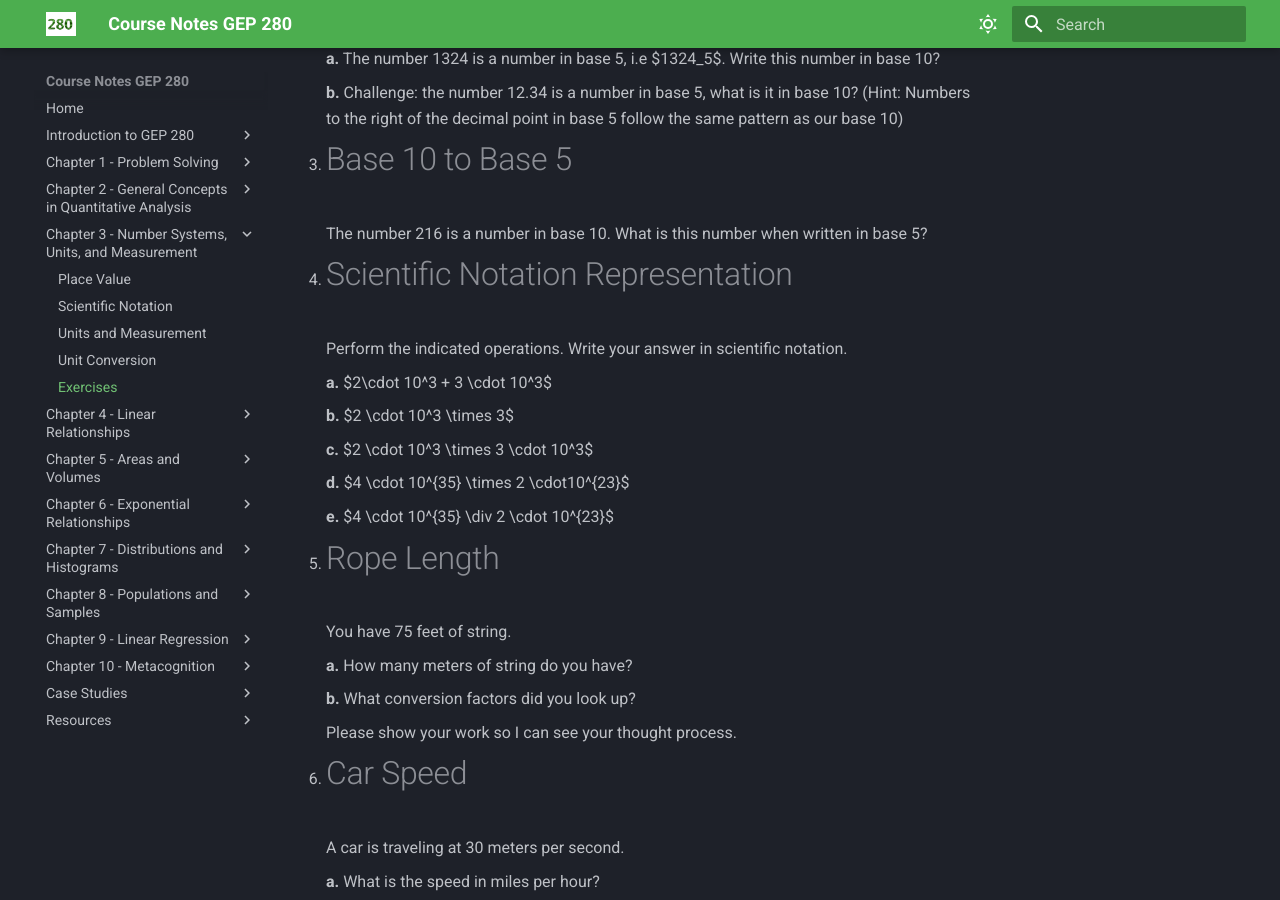
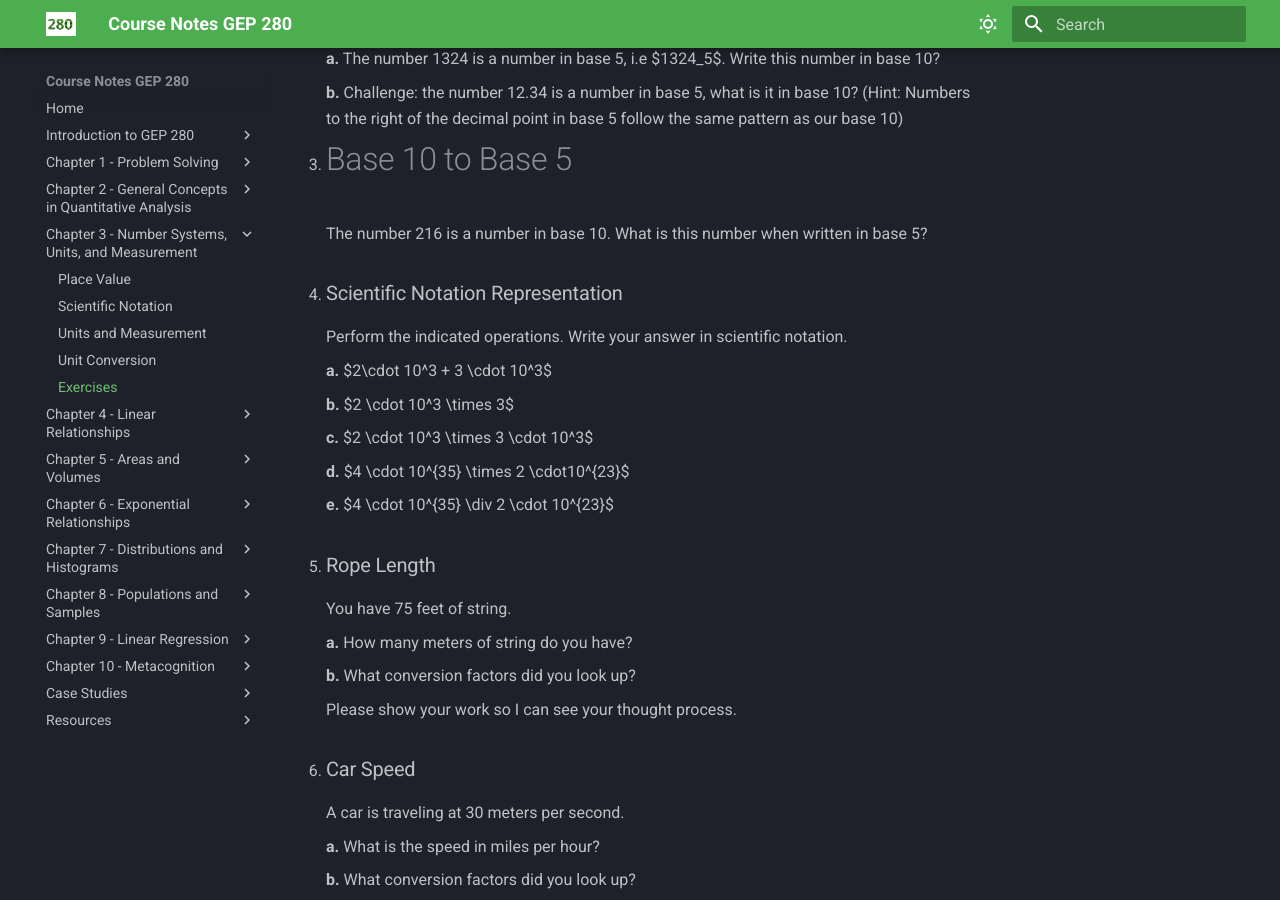
Before and after one commit to wgalbraith/280, an MkDocs documentation site: the page built from docs_student/quantities-exercises.md, in a window 1280 px wide and 900 px high, scrolled down 342 px. Built offline with MkDocs 1.6.1 and Material for MkDocs 9.7.7, drawn with Linux system fonts in a browser that asks for light colours; nearby versions of some CDN libraries; some web fonts are replaced; library files that are not in the unit come from our copies.

```diff
--- a/docs_student/quantities-exercises.md
+++ b/docs_student/quantities-exercises.md
@@ -15,7 +15,7 @@
 <p>The number 216 is a number in base 10. What is this number when written in base 5?</p>
 </li>
 <li>
-<h1>Scientific Notation Representation</h1>
+<h3>Scientific Notation Representation</h3>
 <p>Perform the indicated operations. Write your answer in scientific notation.</p>
 <p><b>a.</b> $2\cdot 10^3 + 3 \cdot 10^3$</p>
 <p><b>b.</b> $2 \cdot 10^3 \times 3$</p>
@@ -25,7 +25,7 @@
 </li>
 
 <li>
-<h1>Rope Length</h1>
+<h3>Rope Length</h3>
 <p>You have 75 feet of string.</p>
 <p><b>a.</b> How many meters of string do you have?</p>
 <p><b>b.</b> What conversion factors did you look up?</p>
@@ -33,7 +33,7 @@
 </li>
 
 <li>
-<h1>Car Speed</h1>
+<h3>Car Speed</h3>
 <p>A car is traveling at 30 meters per second.</p>
 <p><b>a.</b> What is the speed in miles per hour?</p>
 <p><b>b.</b> What conversion factors did you look up?</p>
@@ -41,18 +41,18 @@
 </li>
 
 <li>
-<h1>SSU Tuition per Unit</h1>
+<h3>SSU Tuition per Unit</h3>
 <p>Tuition is $8190 per semester, and there is 120 units required to graduate. Show the unit conversions and convert this to cost per unit.</p>
 <p>Please show your work using a factor-label method for full credit. (The factor-label method is a formal name for writing the units and cancelling them.)</p>
 </li>
 
 <li>
-<h1>Marathons</h1>
+<h3>Marathons</h3>
 <p>About how many marathons would it take to run around the equator?</p>
 </li>
 
 <li>
-<h1>Million vs Billion vs Trillion</h1>
+<h3>Million vs Billion vs Trillion</h3>
 <p>One of the issues that has a profound affect on many aspects of life in America is extreme wealth inequality. The severity of this issue is poorly understood partly because of our failure to understand the difference between the units "million","billion" and "trillion" to describe dollar amounts.</p>
 <p><b>a.</b> What year was it one million minutes ago?</p>
 <p><b>b.</b> What year was it one billion minutes ago? Provide some context by describing two events in human history from this approximate period.</p>
@@ -60,7 +60,7 @@
 </li>
 
 <li>
-<h1>Highway Speed</h1>
+<h3>Highway Speed</h3>
 <p>Which is closest to the velocity in meters per second that the cars on 101 are traveling?</p>
 <p><b>a.</b> 3000 meters/sec</p>
 <p><b>b.</b> 300 meters/sec</p>
@@ -69,12 +69,12 @@
 </li>
 
 <li>
-<h1>One Hundred Meter Dash</h1>
+<h3>One Hundred Meter Dash</h3>
 <p>Elite track runners can complete the 100-meter dash in 10 seconds. What is this velocity in miles per hour?</p>
 </li>
 
 <li>
-<h1>Paper Measurement</h1>
+<h3>Paper Measurement</h3>
 <p>Measure a piece of notebook paper using a measurement from your hand.</p>
 <p><b>a.</b> Measure your hand or finger and create a unit based on it</p>
 <p><b>b.</b> Report the length and width of the paper in your hand/finger unit.</p>
@@ -85,7 +85,7 @@
 </li>
 
 <li>
-<h1>Room Measurement With Conversions</h1>
+<h3>Room Measurement With Conversions</h3>
 <p>Measure a room in units of strides or wingspans. Use whichever is more convenient.</p>
 <p><b>a.</b> Document your stride or wingspan in meters</p>
 <p><b>b.</b> Report the length and width of the room in your body unit.</p>
@@ -96,7 +96,7 @@
 </li>
 
 <li>
-<h1>Quantities in the News</h1>
+<h3>Quantities in the News</h3>
 <p>Find an article about a topic of importance or interest that refers to a quantity. In a short essay of 4-8 complete sentences answer the following questions.</p>
 <p><b>a.</b> Why is the quantity important?</p>
 <p><b>b.</b> What are the dimensions and units of the quantity?</p>
@@ -105,26 +105,26 @@
 </li>
 
 <li>
-<h1>Hours Per Day Studying</h1>
+<h3>Hours Per Day Studying</h3>
 <p>The Student Credit Unit (SCU) is defined as 2 hours of outside class work per week per unit.</p>
 <p>If you are taking a 4-unit class, how many minutes per day should you be spending on class work?</p>
 <p>Show your dimensions and units clearly.</p>
 </li>
 
 <li>
-<h1>Computations</h1>
+<h3>Computations</h3>
 <p><b>a.</b> If you have traveled 100 miles in 2 hours, how fast are you going in miles per hour?</p>
 <p><b>b.</b> If you record X births in a six month period with a population of 1 million, what is the birth rate in units of births per person per year?</p>
 <p><b>c.</b> If you observe a 10 Celsius temperature rise when 10,000 joules are added to 238 grams of water, what is the specific heat capacity in joules per gram per kelvin?</p>
 </li>
 
 <li>
-<h1>Chicken and Egg Problem</h1>
+<h3>Chicken and Egg Problem</h3>
 <p>You have a flock of 50 hens that produce 1 egg per chicken per day. Convert this to cartons (1 dozen) per flock per week.</p>
 </li>
 
 <li>
-<h1>Energy Conversion</h1>
+<h3>Energy Conversion</h3>
 <p>It takes 4.2 joules of energy to raise the temperature of one gram of water one degree Celsius. (4.2 J/g/C)</p>
 <p>Convert this quantity to BTU/lb/F, using that 1 BTU equals 1055 joules, 1 pound (lb) equals 454 grams, and 5 Celsius equals 9 Fahrenheit.</p>
 </li>
```
